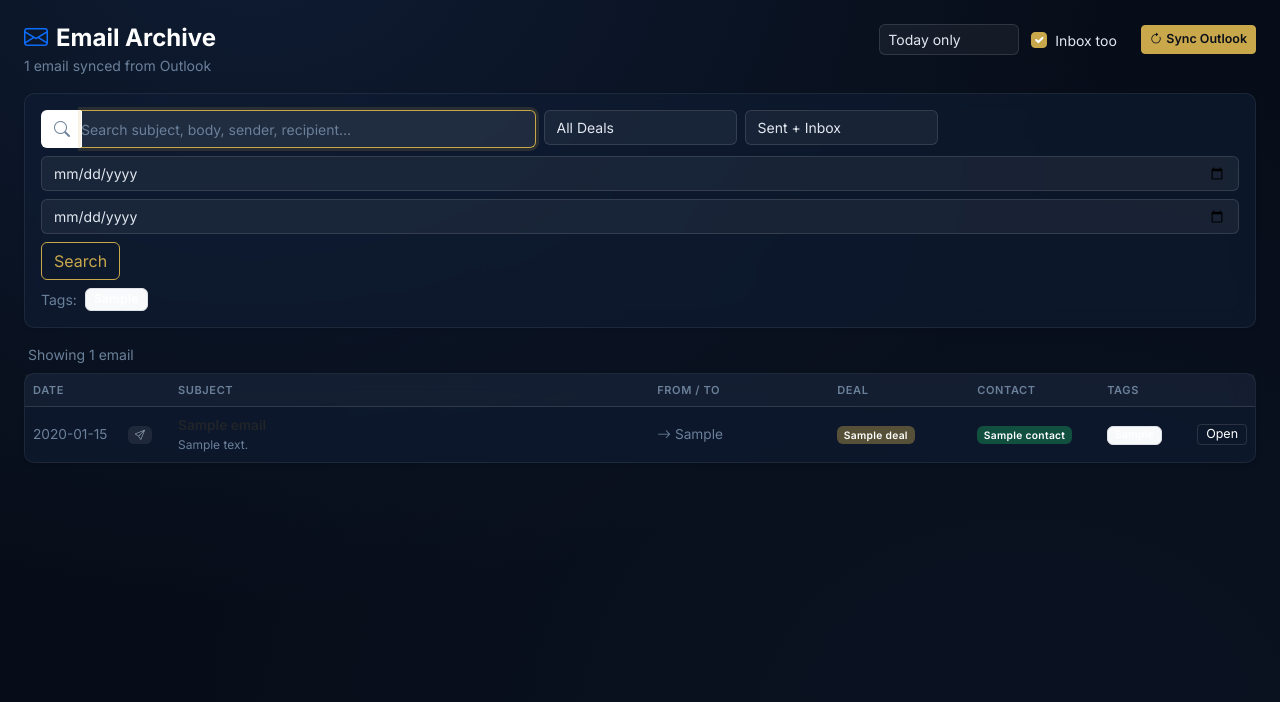
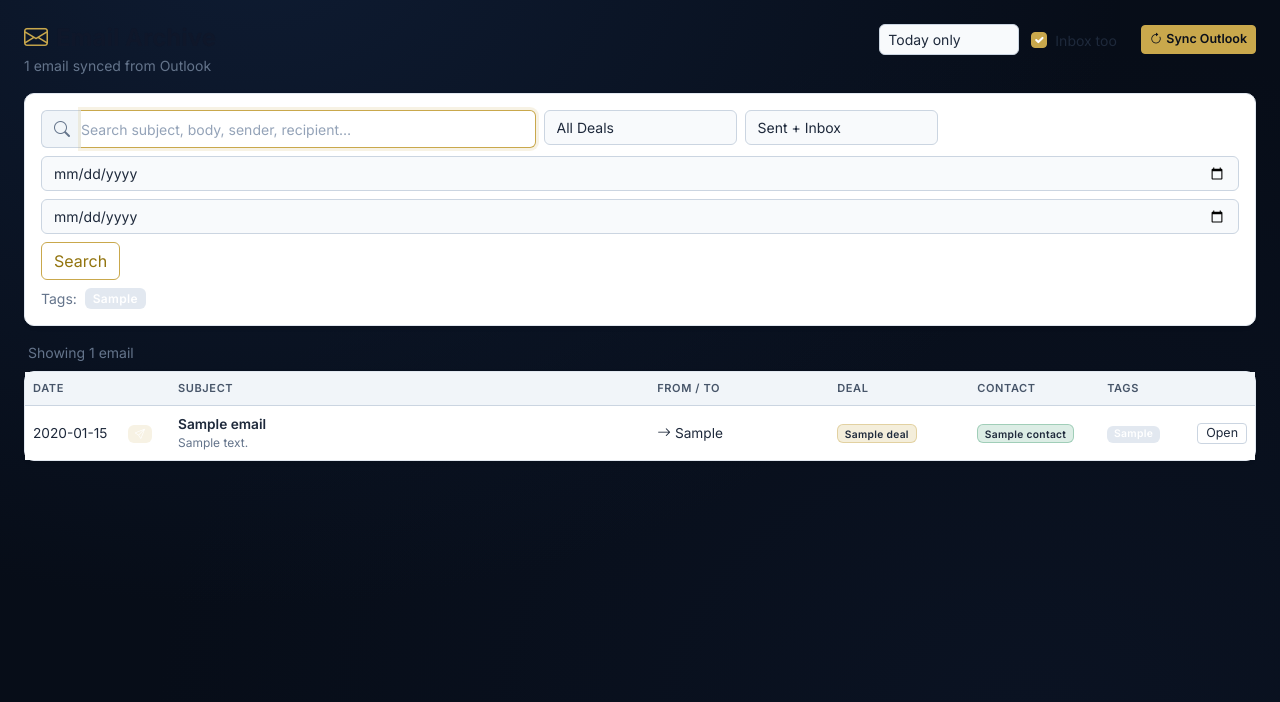
Before and after one commit to beepbeepbeep765/test, a Flask app: page /emails in a window 1280 px wide. Shown: the part 75-777 px from the top of the page. Run offline with Flask 3, Linux system fonts and the light colour scheme; tables that the repository leaves empty hold one stand-in row (values such as "Sample post").

Commit message:
Make emails page white background with fully readable dark text
https://claude.ai/code/session_01ByvwWz5oje8ek116Vm7SP5

```diff
--- a/templates/emails.html
+++ b/templates/emails.html
@@ -2,10 +2,77 @@
 {% block title %}Email Archive — ACRE CRM{% endblock %}
 {% block content %}
 
+<style>
+/* ── Email page: white light theme ─────────────────────────────── */
+.ep { color: #1e293b; }
+.ep h4, .ep h5, .ep strong { color: #0f172a; }
+.ep small, .ep .ep-muted { color: #64748b !important; }
+.ep .card {
+  background: #ffffff !important;
+  border: 1px solid #e2e8f0 !important;
+  color: #1e293b !important;
+}
+.ep .form-control,
+.ep .form-select {
+  background: #f8fafc !important;
+  border-color: #cbd5e1 !important;
+  color: #1e293b !important;
+}
+.ep .form-control::placeholder { color: #94a3b8 !important; }
+.ep .form-control:focus,
+.ep .form-select:focus {
+  background: #fff !important;
+  border-color: #c9a84c !important;
+  box-shadow: 0 0 0 3px rgba(201,168,76,.15) !important;
+  color: #1e293b !important;
+}
+.ep .form-select option { background: #fff; color: #1e293b; }
+.ep .input-group-text {
+  background: #f1f5f9 !important;
+  border-color: #cbd5e1 !important;
+  color: #64748b !important;
+}
+.ep .table {
+  color: #1e293b !important;
+  --bs-table-bg: #ffffff;
+  --bs-table-hover-bg: #f8fafc;
+  --bs-table-border-color: #e2e8f0;
+}
+.ep .table td, .ep .table th {
+  color: #1e293b !important;
+  border-color: #e2e8f0 !important;
+}
+.ep .table thead th {
+  background: #f1f5f9 !important;
+  color: #475569 !important;
+  border-bottom: 1px solid #cbd5e1 !important;
+}
+.ep .table tbody tr:last-child td { border-bottom: none; }
+.ep .table a { color: #1e293b !important; }
+.ep .table a:hover { color: #c9a84c !important; }
+.ep .subject-link { color: #0f172a !important; font-weight: 600; }
+.ep .subject-link:hover { color: #c9a84c !important; }
+.ep .btn-outline-primary  { border-color: #c9a84c; color: #92740e; }
+.ep .btn-outline-primary:hover { background: #fdf8ec; color: #92740e; border-color: #c9a84c; }
+.ep .btn-outline-secondary { border-color: #cbd5e1; color: #475569; }
+.ep .btn-outline-secondary:hover { background: #f1f5f9; color: #1e293b; border-color: #94a3b8; }
+.ep .setup-step {
+  background: #f8fafc !important;
+  border: 1px solid #e2e8f0 !important;
+  color: #1e293b !important;
+}
+.ep .setup-step code { background: #fdf8ec; color: #92740e; }
+.ep .alert-light { background: #f8fafc !important; color: #475569 !important; border-color: #e2e8f0 !important; }
+.ep .badge.bg-light { background: #e2e8f0 !important; color: #475569 !important; }
+.ep .text-muted { color: #64748b !important; }
+</style>
+
+<div class="ep">
+
 <div class="d-flex align-items-start justify-content-between mb-3 flex-wrap gap-2">
   <div>
-    <h4 class="fw-bold mb-0"><i class="bi bi-envelope me-2 text-primary"></i>Email Archive</h4>
-    <small class="text-muted">{{ total }} email{{ 's' if total != 1 }} synced from Outlook</small>
+    <h4 class="fw-bold mb-0"><i class="bi bi-envelope me-2" style="color:#c9a84c;"></i>Email Archive</h4>
+    <small class="ep-muted">{{ total }} email{{ 's' if total != 1 }} synced from Outlook</small>
   </div>
   <!-- Sync Controls -->
   <form method="POST" action="{{ url_for('sync_emails') }}" class="d-flex align-items-center gap-2 flex-wrap">
@@ -17,7 +84,7 @@
     </select>
     <div class="form-check form-check-inline mb-0 ms-1">
       <input class="form-check-input" type="checkbox" name="include_inbox" value="1" id="inc_inbox" checked>
-      <label class="form-check-label small" for="inc_inbox">Inbox too</label>
+      <label class="form-check-label small" for="inc_inbox" style="color:#1e293b;">Inbox too</label>
     </div>
     <button type="submit" class="btn btn-primary btn-sm">
       <i class="bi bi-arrow-clockwise me-1"></i>Sync Outlook
@@ -29,7 +96,7 @@
 {% if total == 0 %}
 <div class="card border-0 shadow-sm mb-4">
   <div class="card-body p-4">
-    <h5 class="fw-semibold mb-3"><i class="bi bi-envelope-arrow-down me-2 text-primary"></i>How to connect Outlook</h5>
+    <h5 class="fw-semibold mb-3"><i class="bi bi-envelope-arrow-down me-2" style="color:#c9a84c;"></i>How to connect Outlook</h5>
     <div class="setup-step">
       <strong>Step 1.</strong> Open a Command Prompt (<code>Win + R</code> → type <code>cmd</code> → Enter).
     </div>
@@ -56,7 +123,7 @@
   <div class="row g-2">
     <div class="col-md-5">
       <div class="input-group">
-        <span class="input-group-text bg-white border-end-0"><i class="bi bi-search text-muted"></i></span>
+        <span class="input-group-text border-end-0"><i class="bi bi-search"></i></span>
         <input type="text" name="q" class="form-control border-start-0 ps-0"
                placeholder="Search subject, body, sender, recipient…" value="{{ q }}" autofocus />
       </div>
@@ -92,9 +159,11 @@
   <!-- Tag chips -->
   {% if all_tags %}
   <div class="d-flex gap-1 mt-2 flex-wrap align-items-center">
-    <span class="text-muted small me-1">Tags:</span>
+    <span class="ep-muted small me-1">Tags:</span>
     {% for t in all_tags %}
-    <a href="{{ url_for('emails', tag=t) }}" class="badge {% if tag_filter == t %}bg-primary{% else %}bg-light text-dark border{% endif %} text-decoration-none">{{ t }}</a>
+    <a href="{{ url_for('emails', tag=t) }}"
+       class="badge text-decoration-none"
+       style="{% if tag_filter == t %}background:#c9a84c;color:#0a0f1a;{% else %}background:#e2e8f0;color:#475569;{% endif %}">{{ t }}</a>
     {% endfor %}
   </div>
   {% endif %}
@@ -102,14 +171,14 @@
 
 <!-- Results count -->
 {% if emails %}
-<div class="text-muted small mb-2 ps-1">Showing {{ emails|length }} email{{ 's' if emails|length != 1 }}{% if q %} matching <strong>"{{ q }}"</strong>{% endif %}</div>
+<div class="ep-muted small mb-2 ps-1">Showing {{ emails|length }} email{{ 's' if emails|length != 1 }}{% if q %} matching <strong style="color:#0f172a;">"{{ q }}"</strong>{% endif %}</div>
 {% endif %}
 
 {% if emails %}
 <div class="card border-0 shadow-sm">
   <div class="table-responsive">
     <table class="table table-hover align-middle mb-0">
-      <thead class="table-light">
+      <thead>
         <tr>
           <th style="width:95px">Date</th>
           <th style="width:50px"></th>
@@ -124,23 +193,23 @@
       <tbody>
         {% for e in emails %}
         <tr>
-          <td class="text-muted small text-nowrap">{{ e.sent_on }}</td>
+          <td class="small text-nowrap" style="color:#64748b;">{{ e.sent_on }}</td>
           <td>
             {% if e.direction == 'received' %}
-              <span class="badge bg-info-subtle text-info-emphasis" title="Received"><i class="bi bi-inbox"></i></span>
+              <span class="badge" style="background:rgba(10,140,170,.15);color:#0e7490;" title="Received"><i class="bi bi-inbox"></i></span>
             {% else %}
-              <span class="badge bg-primary-subtle text-primary-emphasis" title="Sent"><i class="bi bi-send"></i></span>
+              <span class="badge" style="background:rgba(201,168,76,.15);color:#92740e;" title="Sent"><i class="bi bi-send"></i></span>
             {% endif %}
           </td>
           <td>
-            <a href="{{ url_for('email_detail', email_id=e.id) }}" class="fw-semibold text-decoration-none text-dark">
+            <a href="{{ url_for('email_detail', email_id=e.id) }}" class="subject-link text-decoration-none">
               {{ e.subject or '(no subject)' }}
             </a>
             {% if e.body %}
-            <div class="text-muted small text-truncate" style="max-width:400px;">{{ e.body[:120] | replace('\n', ' ') | replace('\r', '') }}</div>
+            <div class="small text-truncate" style="max-width:400px;color:#64748b;">{{ e.body[:120] | replace('\n', ' ') | replace('\r', '') }}</div>
             {% endif %}
           </td>
-          <td class="small text-muted">
+          <td class="small" style="color:#64748b;">
             {% if e.direction == 'received' %}
               <div class="text-truncate" style="max-width:170px;" title="{{ e.from_addr }}">
                 <i class="bi bi-person me-1"></i>{{ e.from_addr or '—' }}
@@ -153,24 +222,26 @@
           </td>
           <td>
             {% if e.deal_name %}
-              <a href="{{ url_for('deal_detail', deal_id=e.deal_id) }}" class="badge bg-primary text-decoration-none">{{ e.deal_name }}</a>
+              <a href="{{ url_for('deal_detail', deal_id=e.deal_id) }}" class="badge text-decoration-none"
+                 style="background:rgba(201,168,76,.2);color:#92740e;border:1px solid rgba(201,168,76,.4);">{{ e.deal_name }}</a>
             {% else %}
-              <span class="text-muted small">—</span>
+              <span style="color:#94a3b8;">—</span>
             {% endif %}
           </td>
           <td>
             {% if e.gp_name %}
-              <a href="{{ url_for('contact_detail', contact_id=e.contact_id) }}" class="badge bg-success text-decoration-none">{{ e.gp_name }}</a>
+              <a href="{{ url_for('contact_detail', contact_id=e.contact_id) }}" class="badge text-decoration-none"
+                 style="background:rgba(25,135,84,.15);color:#166534;border:1px solid rgba(25,135,84,.3);">{{ e.gp_name }}</a>
             {% else %}
-              <span class="text-muted small">—</span>
+              <span style="color:#94a3b8;">—</span>
             {% endif %}
           </td>
           <td>
             {% if e.tags %}
               {% for t in e.tags.split(',') %}
-                <span class="badge bg-light text-dark border" style="font-size:.65rem;">{{ t.strip() }}</span>
+                <span class="badge" style="background:#e2e8f0;color:#475569;font-size:.65rem;">{{ t.strip() }}</span>
               {% endfor %}
-            {% else %}—{% endif %}
+            {% else %}<span style="color:#94a3b8;">—</span>{% endif %}
           </td>
           <td>
             <a href="{{ url_for('email_detail', email_id=e.id) }}" class="btn btn-sm btn-outline-secondary py-0">Open</a>
@@ -183,16 +254,17 @@
 </div>
 
 {% elif q or deal_filter or direction_filter or date_from or date_to or tag_filter %}
-<div class="text-center py-5 text-muted">
+<div class="text-center py-5" style="color:#64748b;">
   <i class="bi bi-search fs-1 d-block mb-2"></i>
   No emails match your search.
 </div>
 
 {% elif total > 0 %}
-<div class="text-center py-5 text-muted">
-  <i class="bi bi-check-circle fs-1 d-block mb-2 text-success"></i>
+<div class="text-center py-5" style="color:#64748b;">
+  <i class="bi bi-check-circle fs-1 d-block mb-2" style="color:#16a34a;"></i>
   All {{ total }} emails synced. Use the search bar to find anything.
 </div>
 {% endif %}
 
+</div>{# end .ep #}
 {% endblock %}
```
